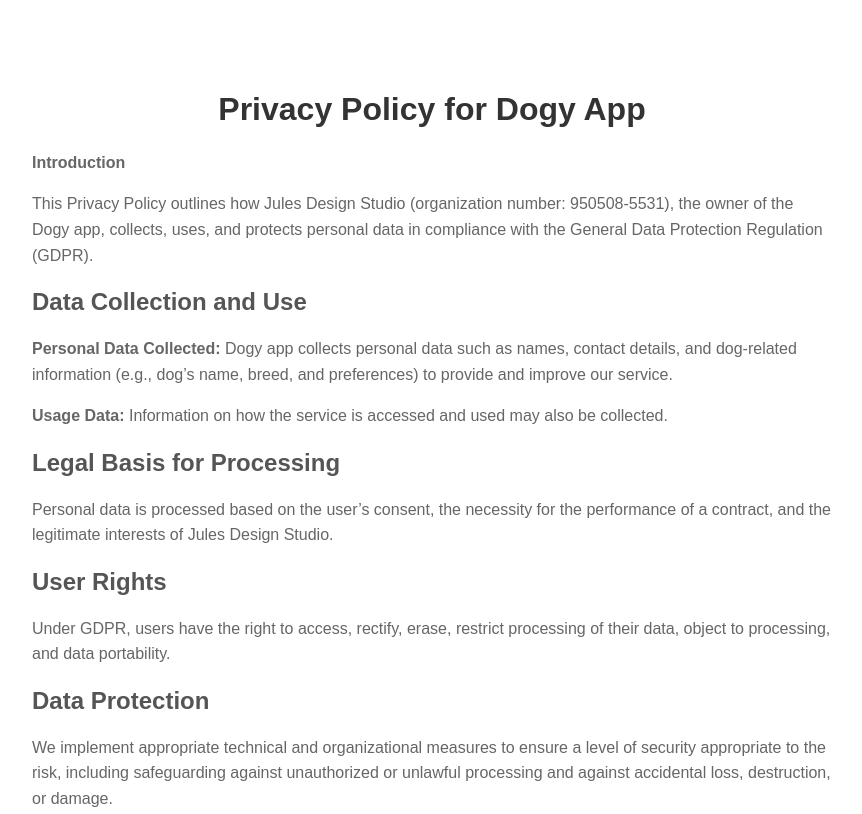
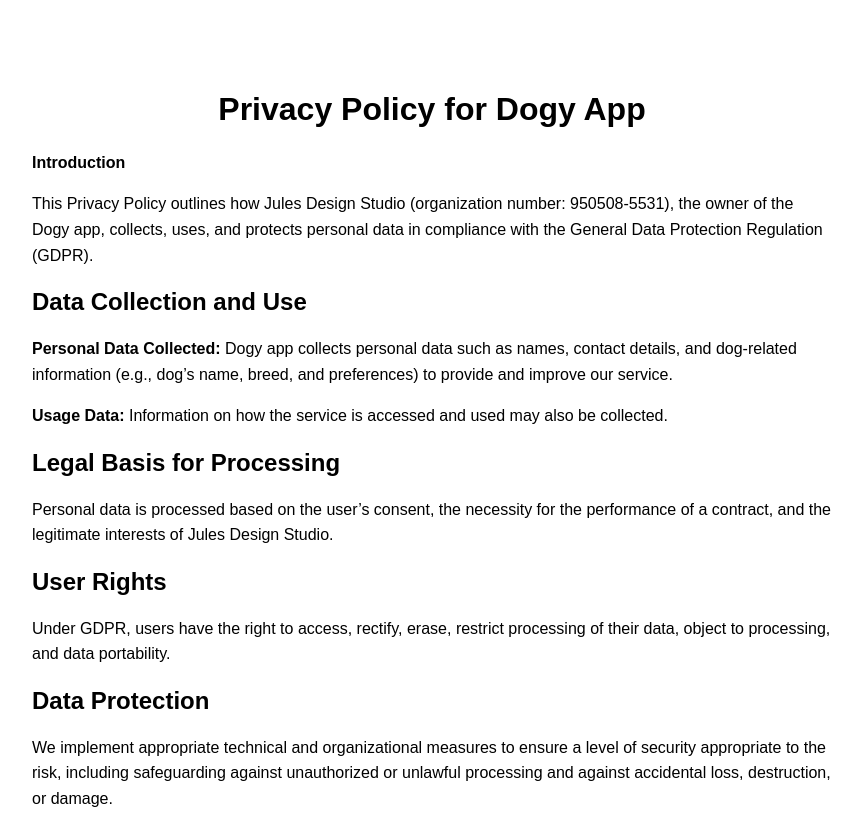
Before and after one commit to serfoll/serfoll.github.io, a plain HTML site: page index.html in a window 1280 px wide. Shown: the top 814 px of the page, without its empty margins (208-1070 px from the left). Drawn offline with Linux system fonts and the light colour scheme.

Commit message:
Page text color change to black

```diff
--- a/index.html
+++ b/index.html
@@ -21,14 +21,14 @@
       }
       h1 {
         text-align: center;
-        color: #333333;
+        color: #000000;
       }
       h2 {
-        color: #555555;
+        color: #000000;
       }
       p {
         line-height: 1.6;
-        color: #666666;
+        color: #000000;
       }
     </style>
   </head>
```
